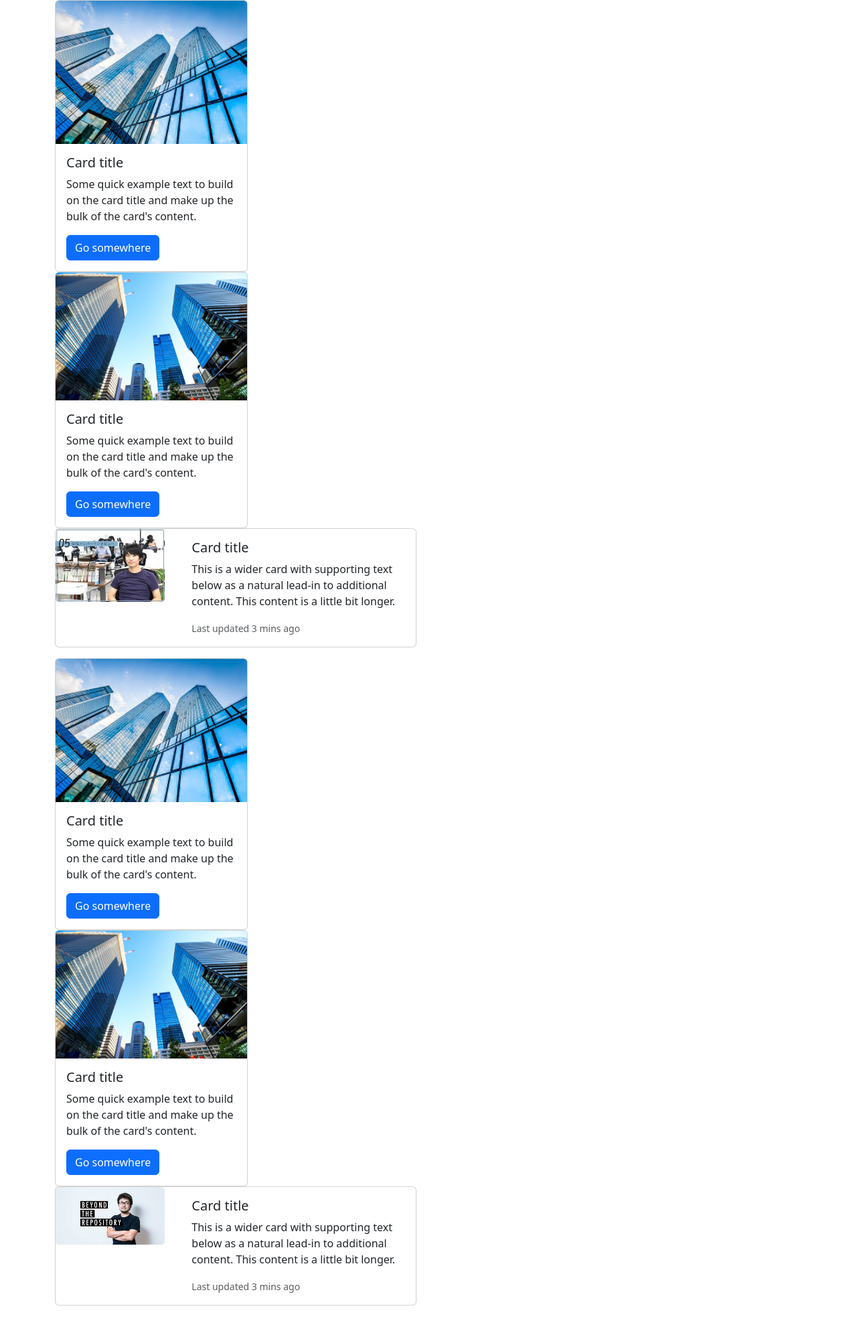
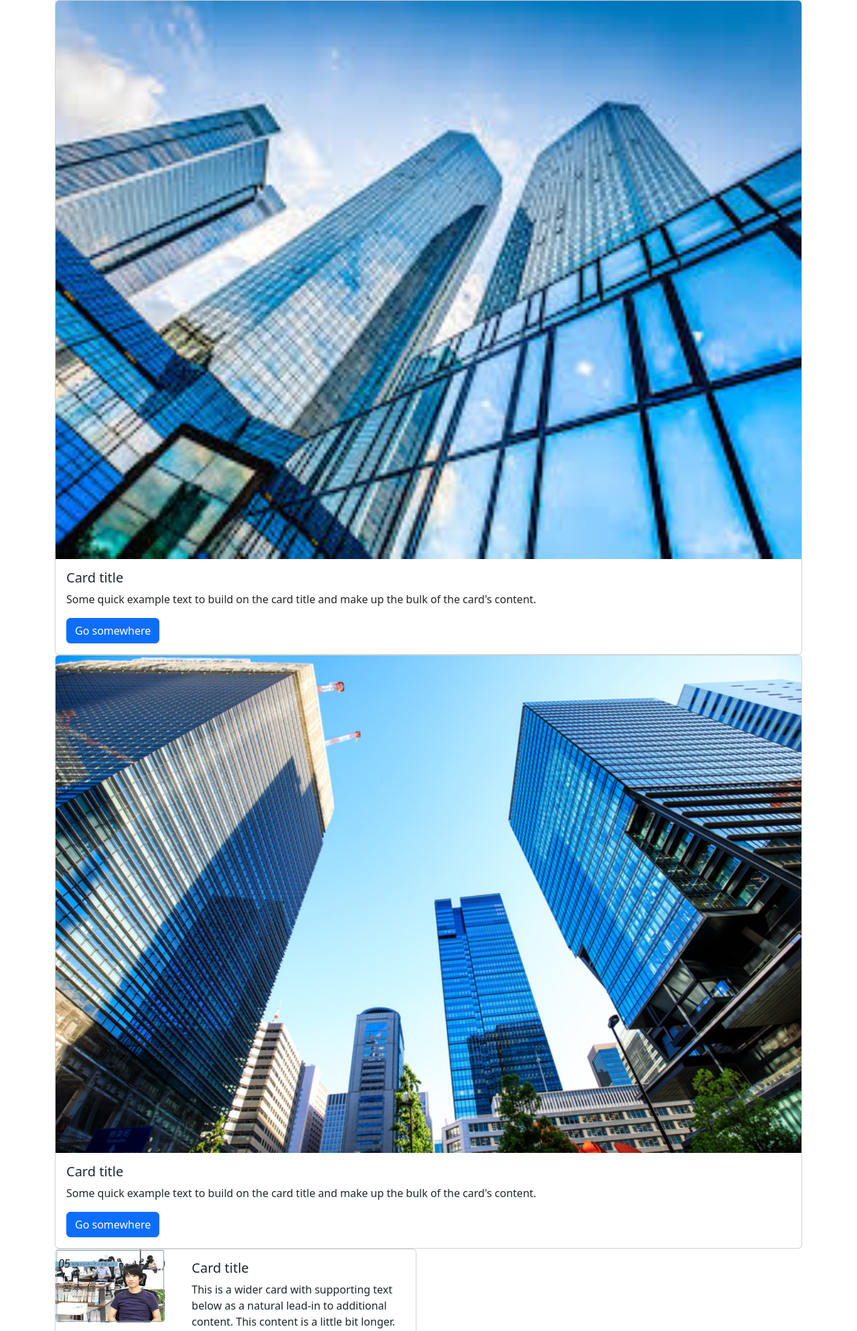
Before and after one commit to Kazzuki/PoInfo, a Rails app: page / in a window 1280 px wide. Shown: the part 56-2044 px from the top of the page at 67% size. Run offline with Rails 7, Linux system fonts and the light colour scheme; style sheets or scripts are compiled from the project's sources; some libraries are stand-ins or nearby versions.

Commit message:
[add]topページのスタイル変更

```diff
--- a/app/views/top/index.html.slim
+++ b/app/views/top/index.html.slim
@@ -1,6 +1,6 @@
 
 <div class="card-deck">
-  <div class="card" style="width: 18rem; hight: 20rem;">
+  <div class="card" >
     <img src="/companies/company1.jpeg" class="card-img-top" alt="...">
     <div class="card-body">
       <h5 class="card-title">Card title</h5>
@@ -8,7 +8,7 @@
       <a href="#" class="btn btn-primary">Go somewhere</a>
     </div>
   </div>
-  <div class="card" style="width: 18rem; hight: 20rem;">
+  <div class="card" >
     <img src="/companies/company2.jpg" class="card-img-top" alt="..." >
     <div class="card-body">
       <h5 class="card-title">Card title</h5>
@@ -30,7 +30,7 @@
     </div>
   </div>
 </div>
-  <div class="card" style="width: 18rem; hight: 20rem;">
+  <div class="card" >
     <img src="/companies/company1.jpeg" class="card-img-top" alt="...">
     <div class="card-body">
       <h5 class="card-title">Card title</h5>
@@ -38,7 +38,7 @@
       <a href="#" class="btn btn-primary">Go somewhere</a>
     </div>
   </div>
-  <div class="card" style="width: 18rem; hight: 20rem;">
+  <div class="card" >
     <img src="/companies/company2.jpg" class="card-img-top" alt="..." >
     <div class="card-body">
       <h5 class="card-title">Card title</h5>
```
